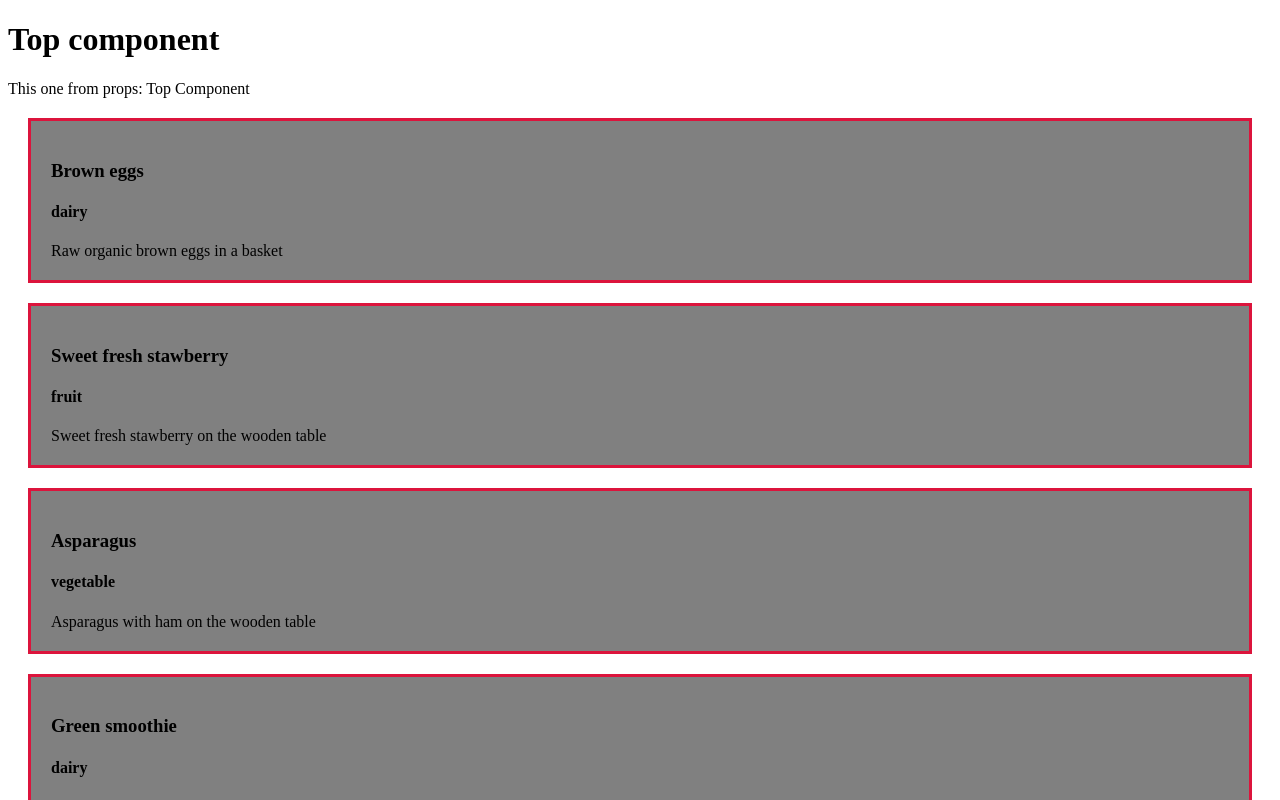
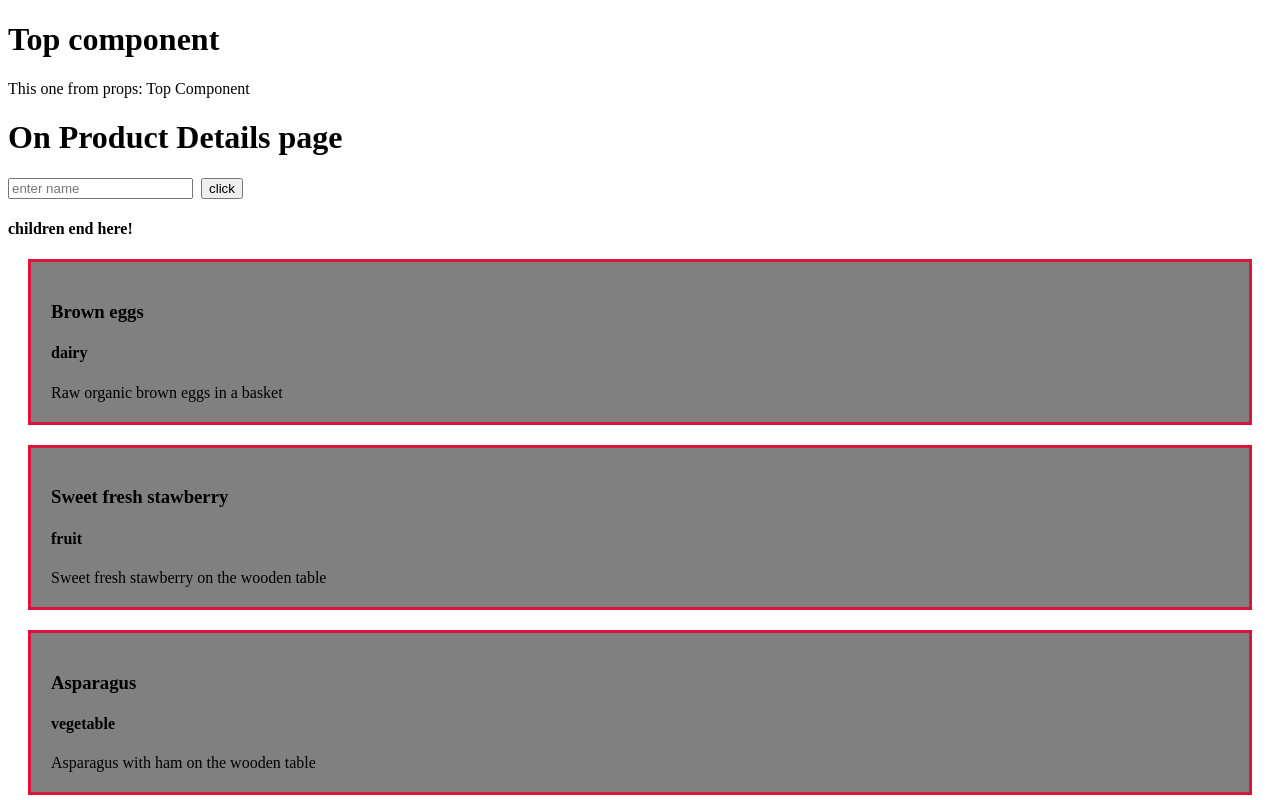
Before and after one commit to rumpapl/react-documentation-implimentation, a React (Create React App) app in the folder react_doc_imp_app/: page / in a window 1280 px wide. Shown: the top 800 px of the page. Built offline with nearby package versions, Linux system fonts and the light colour scheme; the HTML template or start-up script is replaced by a standard one.

Commit message:
worked on passing event-elements( like input, button) as child of a component

```diff
--- a/react_doc_imp_app/src/App.js
+++ b/react_doc_imp_app/src/App.js
@@ -1,12 +1,10 @@
 
-import ProdectList from "./react_composition/ProdectList";
-import TopComp from "./react_composition/TopComp";
-import ButtomComp from "./react_composition/ButtomComp";
+import ProductsDetails from "./react_composition/ProductsDetails";
 
 function App() {
   return (
     <div>
-     <ProdectList top={<TopComp title="Top Component"/>} buttom={<ButtomComp  title='Buttom Component'/>}/>
+      <ProductsDetails />
     </div>
   );
 }
--- a/react_doc_imp_app/src/react_composition/ProdectList.js
+++ b/react_doc_imp_app/src/react_composition/ProdectList.js
@@ -6,6 +6,7 @@ const ProdectList = (props) => {
     return (
         <>
             {props.top}
+            {props.children}
             {products.map((product) =>
                 <Product key={product.id} product={product} />
             )}
--- /dev/null
+++ b/react_doc_imp_app/src/react_composition/ProductsDetails.js
@@ -0,0 +1,31 @@
+import React from 'react';
+import ProdectList from './ProdectList';
+import TopComp from './TopComp';
+import ButtomComp from './ButtomComp';
+
+const ProductsDetails = () => {
+    const [name, setName] = React.useState('')
+
+    function handleChange(event) {
+        setName(event.target.value);
+        event.preventDefault();
+        console.log('on handle change');
+    }
+
+    function handleClick() {
+        console.log('On handle click');
+    }
+
+    return (
+
+        <ProdectList top={<TopComp title="Top Component" />} buttom={<ButtomComp title='Buttom Component' />}>
+            <h1>On Product Details page </h1>
+            <input type='text' value={name} placeholder='enter name' onChange={handleChange} />
+            &nbsp;&nbsp;
+            <button onClick={handleClick}>click</button>
+            <h4>children end here!</h4>
+        </ProdectList>
+    )
+}
+
+export default ProductsDetails
```
